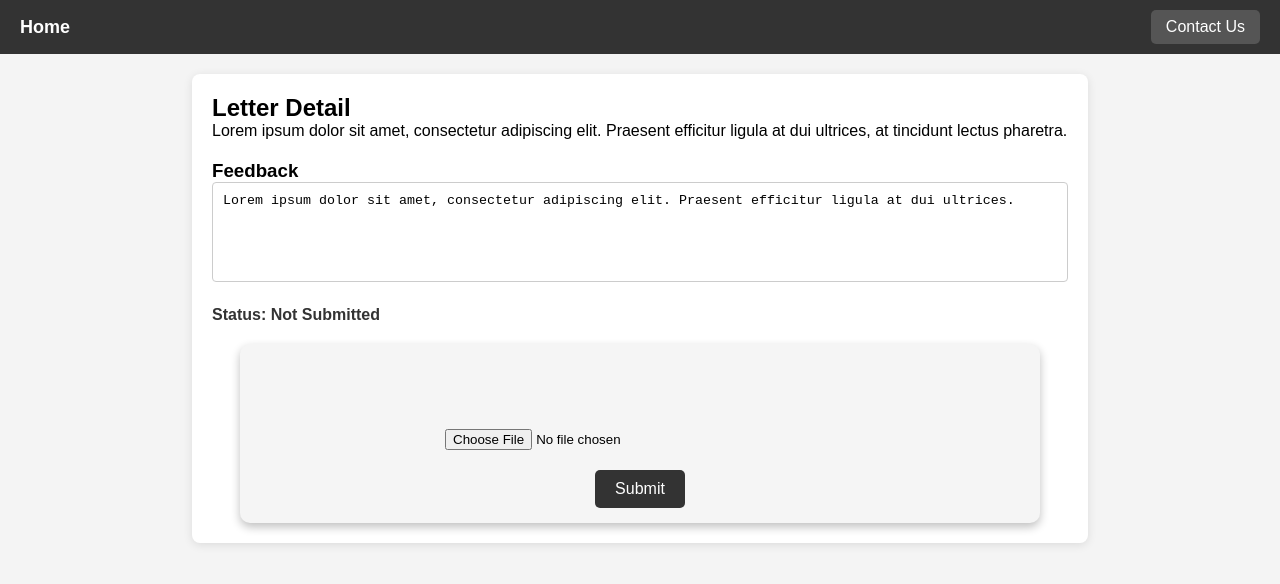
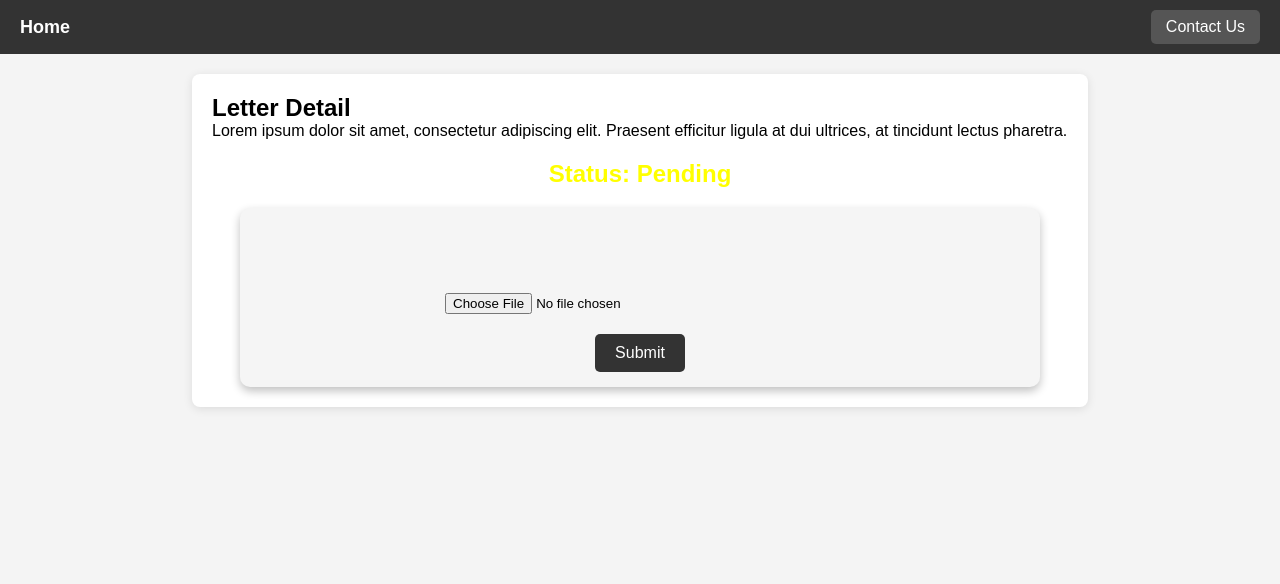
Before and after one commit to NobelTheCoder/homework, a React (Vite) app in the folder web/: page / in a window 1280 px wide. Shown: the top 584 px of the page. Built offline with nearby package versions, Linux system fonts and the light colour scheme.

Commit message:
Added some conditoinals and css tweaks

```diff
--- a/web/src/pages/details.css
+++ b/web/src/pages/details.css
@@ -1,3 +1,4 @@
+
 .bd {
   width: 70vw;
   background-color: #fff;
@@ -28,10 +29,23 @@ textarea {
 
 .status {
   margin-bottom: 20px;
-  font-size: 16px;
+  font-size: 24px;
   font-weight: bold;
-  color: #333;
+  text-align: center;
 }
+
+.status.submitted {
+  color: green;
+}
+
+.status.not-submitted {
+  color: red;
+}
+
+.status.pending {
+  color: yellow;
+}
+
 /* Center the content in the main div */
 .main {
   display: flex;
--- a/web/src/pages/details.jsx
+++ b/web/src/pages/details.jsx
@@ -1,6 +1,7 @@
 import React, { useState } from "react";
 import "./details.css";
-import NavBar from '../components/nav'
+import NavBar from '../components/nav';
+
 function Zapp() {
   const [selectedFile, setSelectedFile] = useState(null);
   const [uploadStatus, setUploadStatus] = useState(""); // For displaying upload status
@@ -31,6 +32,7 @@ function Zapp() {
       setUploadStatus("BAD - Please select a file before submitting.");
     }
   };
+
   return (
     <div className="main">
       <input
@@ -48,21 +50,28 @@ function Zapp() {
         </div>
       )}
     </div>
-  )
+  );
 }
+
 const Detail = () => {
-  const [variable, setVariable] = useState(1); // Control conditional rendering
+  const [variable, setVariable] = useState(2); // Control conditional rendering
   const mark = 89; // Example mark value
 
   // Determine the status text based on the variable
-  const statusText = variable === 0 ? "Submitted" : "Not Submitted";
+  const getStatusText = (variable) => {
+    switch (variable) {
+      case 0:
+        return { text: "Submitted", className: "submitted" };
+      case 1:
+        return { text: "Not Submitted", className: "not-submitted" };
+      case 2:
+        return { text: "Pending", className: "pending" };
+      default:
+        return { text: "Unknown", className: "unknown" };
+    }
+  };
 
-  // Function to calculate the speedometer color
-  const getSpeedometerColor = (mark) => {
-    if (mark <= 50) return "red";
-    if (mark <= 70) return "yellow";
-    return "green";
-  };
+  const { text: statusText, className: statusClass } = getStatusText(variable);
 
   return (
     <>
@@ -76,7 +85,8 @@ const Detail = () => {
           </p>
         </div>
 
-        {/* Feedback Section */}
+        {/* Conditionally Render Feedback Section */}
+        {variable === 0 && (
           <div className="feedback">
             <h3>Feedback</h3>
             <textarea
@@ -84,16 +94,15 @@ const Detail = () => {
               value="Lorem ipsum dolor sit amet, consectetur adipiscing elit. Praesent efficitur ligula at dui ultrices."
             />
           </div>
+        )}
 
         {/* Status */}
-        <div className="status">
+        <div className={`status ${statusClass}`}>
           <strong>Status:</strong> {statusText}
         </div>
 
-        {/* Speedometer */}
-
         {/* Conditional Rendering */}
-        {variable === 1 && <Zapp />}
+        {(variable === 1 || variable === 2) && <Zapp />}
       </div>
     </>
   );
```
Lines whose indentation alone changed are shown as unchanged.
